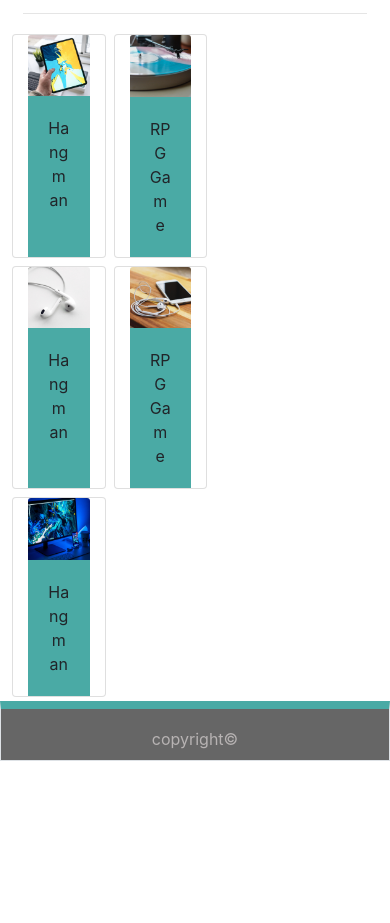
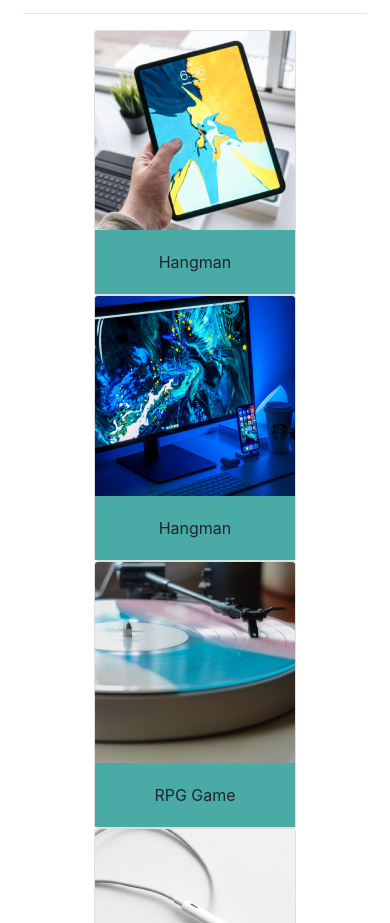
Before and after one commit to cmoon413/PortfolioB, a plain HTML site: page portfolio.html in a window 390 px wide. Shown: the part 177-1100 px from the top of the page. Before the commit the page ends 938 px from the top, so only its background shows below. Drawn offline with nearby package versions, Linux system fonts and the light colour scheme.

Commit message:
made portfolio responsive

```diff
--- a/portfolio.html
+++ b/portfolio.html
@@ -33,52 +33,54 @@
             <hr>
             <div>
                 <div class="row">
-                    <div class="card col-3 m-1">
+                    <div class="card col-med-6 m-auto">
                         <img class="card-img-top" src="assets/images/Hangman.jpg" alt="Hangman">
                         <div class="card-body">
                             <p class="card-text text-center">Hangman</p>
                         </div>
                     </div>
-                    <div class="card col-3 m-1">
-                        <img class="card-img-top" src="assets/images/RPG.jpg" alt="RPG Game">
-                        <div class="card-body">
-                            <p class="card-text text-center">RPG Game</p>
+                    <div class="card col-med-6 m-auto ">
+                        <img class="card-img-top " src="assets/images/Rock_Papers_Scissors.jpg " alt="Rock Paper Scissors ">
+                        <div class="card-body ">
+                            <p class="card-text text-center ">Hangman</p>
+                        </div>
+                    </div>
+                    <div class="card col-med-6 m-auto">
+                        <img class="card-img-top" src="assets/images/RPG.jpg " alt="RPG Game ">
+                        <div class="card-body ">
+                            <p class="card-text text-center ">RPG Game</p>
                         </div>
                     </div>
                 </div>
-                <div class="row">
-                    <div class="card col-3 m-1">
-                        <img class="card-img-top" src="assets/images/Trivia_game.jpg" alt="Trivia">
-                        <div class="card-body">
-                            <p class="card-text text-center">Hangman</p>
+                <div class="row ">
+                    <div class="card col-med-6 m-auto ">
+                        <img class="card-img-top " src="assets/images/Trivia_game.jpg " alt="Trivia ">
+                        <div class="card-body ">
+                            <p class="card-text text-center ">Hangman</p>
                         </div>
                     </div>
-                    <div class="card col-3 m-1">
-                        <img class="card-img-top" src="assets/images/Rugters_info_widget.jpg" alt="Rutgers Widget">
-                        <div class="card-body">
-                            <p class="card-text text-center">RPG Game</p>
+                    <div class="card col-med-6 m-auto ">
+                        <img class="card-img-top " src="assets/images/Rugters_info_widget.jpg " alt="Rutgers Widget ">
+                        <div class="card-body ">
+                            <p class="card-text text-center ">RPG Game</p>
                         </div>
                     </div>
                 </div>
-                <div class="row">
-                    <div class="card col-3 m-1">
-                        <img class="card-img-top" src="assets/images/Rock_Papers_Scissors.jpg" alt="Rock Paper Scissors">
-                        <div class="card-body">
-                            <p class="card-text text-center">Hangman</p>
-                        </div>
-                    </div>
+
+                <div class="row ">
+
 
                 </div>
             </div>
         </article>
     </main>
 
-    <footer class="border mb-0">
-        <p class="text-center m-0 p-0" id="copyright">copyright&copy;</p>
+    <footer class="border mb-0 ">
+        <p class="text-center m-0 p-0 " id="copyright ">copyright&copy;</p>
     </footer>
-    <script src="https://code.jquery.com/jquery-3.3.1.slim.min.js" integrity="sha384-q8i/X+965DzO0rT7abK41JStQIAqVgRVzpbzo5smXKp4YfRvH+8abtTE1Pi6jizo" crossorigin="anonymous"></script>
-    <script src="https://cdnjs.cloudflare.com/ajax/libs/popper.js/1.14.7/umd/popper.min.js" integrity="sha384-UO2eT0CpHqdSJQ6hJty5KVphtPhzWj9WO1clHTMGa3JDZwrnQq4sF86dIHNDz0W1" crossorigin="anonymous"></script>
-    <script src="https://stackpath.bootstrapcdn.com/bootstrap/4.3.1/js/bootstrap.min.js" integrity="sha384-JjSmVgyd0p3pXB1rRibZUAYoIIy6OrQ6VrjIEaFf/nJGzIxFDsf4x0xIM+B07jRM" crossorigin="anonymous"></script>
+    <script src="https://code.jquery.com/jquery-3.3.1.slim.min.js " integrity="sha384-q8i/X+965DzO0rT7abK41JStQIAqVgRVzpbzo5smXKp4YfRvH+8abtTE1Pi6jizo " crossorigin="anonymous "></script>
+    <script src="https://cdnjs.cloudflare.com/ajax/libs/popper.js/1.14.7/umd/popper.min.js " integrity="sha384-UO2eT0CpHqdSJQ6hJty5KVphtPhzWj9WO1clHTMGa3JDZwrnQq4sF86dIHNDz0W1 " crossorigin="anonymous "></script>
+    <script src="https://stackpath.bootstrapcdn.com/bootstrap/4.3.1/js/bootstrap.min.js " integrity="sha384-JjSmVgyd0p3pXB1rRibZUAYoIIy6OrQ6VrjIEaFf/nJGzIxFDsf4x0xIM+B07jRM " crossorigin="anonymous "></script>
 </body>
 
 </html>
```
